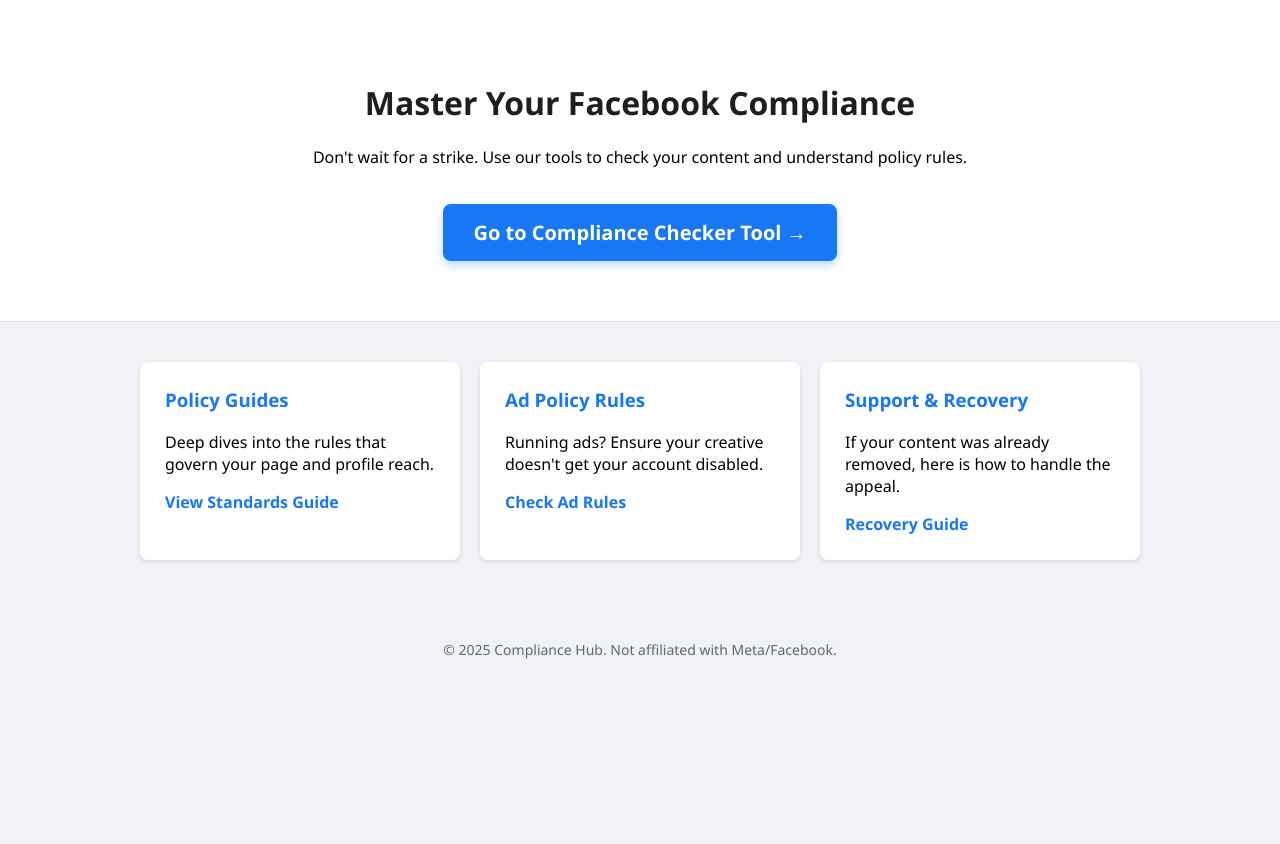
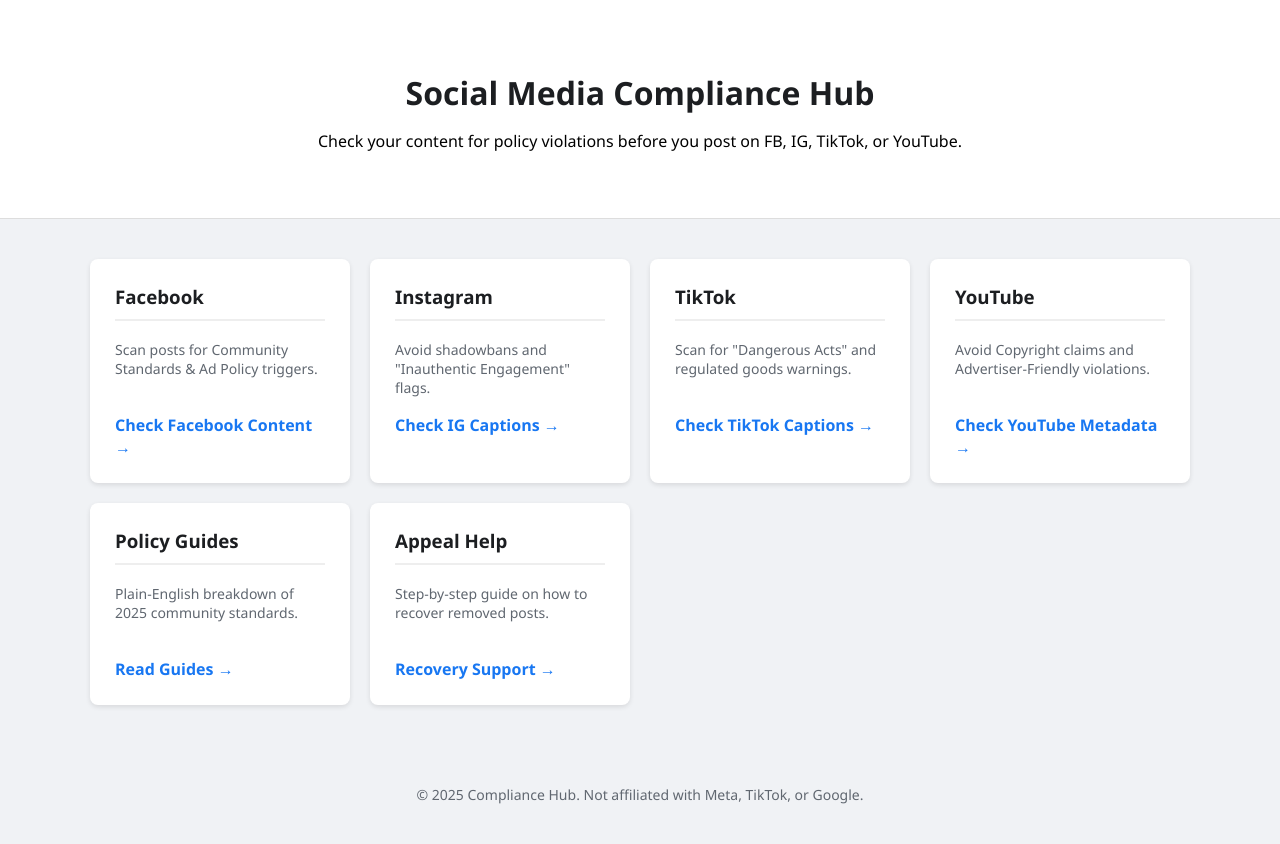
Before and after one commit to docii1809-tech/facebook-compliance, a plain HTML site: page index.html in a window 1280 px wide. Before the commit the page ends 800 px from the top, so only its background shows below. Drawn offline with Linux system fonts and the light colour scheme.

Commit message:
Update index.html

```diff
--- a/index.html
+++ b/index.html
@@ -3,52 +3,76 @@
 <head>
     <meta charset="UTF-8">
     <meta name="viewport" content="width=device-width, initial-scale=1.0">
-    <!-- GOOGLE VERIFICATION TAG START -->
-   <meta name="google-site-verification" content="MSHYprZVMBAyzRxQvfP5phYPrsZw9DiVMQsD41XAAcE" /> <meta name="google-site-verification" content="Apib7-x98H0j5cPqHWwSMm6dNU4GmODRoqxLiDzdx9I" />
-    <!-- GOOGLE VERIFICATION TAG END -->
-    <title>Facebook Compliance Hub – Avoid Bans & Strikes</title>
+    <!-- Keep your verification tags here -->
+    <meta name="google-site-verification" content="MSHYprZVMBAyzRxQvfP5phYPrsZw9DiVMQsD41XAAcE" />
+    <title>Social Compliance Hub – Avoid Bans & Strikes</title>
     <style>
         :root { --fb-blue: #1877F2; --fb-bg: #F0F2F5; }
         body { font-family: Segoe UI, sans-serif; background: var(--fb-bg); margin: 0; padding: 0; }
-        .hero { background: white; padding: 60px 20px; text-align: center; border-bottom: 1px solid #ddd; }
-        .hero h1 { font-size: 32px; color: #1c1e21; }
-        .btn-main { background: var(--fb-blue); color: white; padding: 15px 30px; text-decoration: none; border-radius: 8px; font-weight: bold; font-size: 20px; display: inline-block; margin-top: 20px; box-shadow: 0 4px 10px rgba(24, 119, 242, 0.3); }
-        .grid { max-width: 1000px; margin: 40px auto; display: grid; grid-template-columns: repeat(auto-fit, minmax(300px, 1fr)); gap: 20px; padding: 0 20px; }
-        .card { background: white; padding: 25px; border-radius: 8px; box-shadow: 0 2px 5px rgba(0,0,0,0.1); text-align: left; }
-        .card h3 { margin-top: 0; color: var(--fb-blue); }
-        .card a { color: #1877F2; text-decoration: none; font-weight: bold; }
+        .hero { background: white; padding: 50px 20px; text-align: center; border-bottom: 1px solid #ddd; }
+        .hero h1 { font-size: 32px; color: #1c1e21; margin-bottom: 10px; }
+        .grid { max-width: 1100px; margin: 40px auto; display: grid; grid-template-columns: repeat(auto-fit, minmax(250px, 1fr)); gap: 20px; padding: 0 20px; }
+        .card { background: white; padding: 25px; border-radius: 8px; box-shadow: 0 2px 5px rgba(0,0,0,0.1); transition: 0.3s; }
+        .card:hover { transform: translateY(-5px); box-shadow: 0 5px 15px rgba(0,0,0,0.1); }
+        .card h3 { margin-top: 0; color: #1c1e21; border-bottom: 2px solid #eee; padding-bottom: 10px; }
+        .card p { color: #606770; font-size: 14px; min-height: 60px; }
+        .card a { color: var(--fb-blue); text-decoration: none; font-weight: bold; font-size: 16px; }
         footer { text-align: center; padding: 40px; color: #606770; font-size: 14px; }
     </style>
 </head>
 <body>
 
 <div class="hero">
-    <h1>Master Your Facebook Compliance</h1>
-    <p>Don't wait for a strike. Use our tools to check your content and understand policy rules.</p>
-    <!-- FRONT AND CENTER LINK -->
-    <a href="facebook-compliance-checker.html" class="btn-main">Go to Compliance Checker Tool →</a>
+    <h1>Social Media Compliance Hub</h1>
+    <p>Check your content for policy violations before you post on FB, IG, TikTok, or YouTube.</p>
 </div>
 
 <div class="grid">
+    <!-- FB Tool -->
+    <div class="card">
+        <h3>Facebook</h3>
+        <p>Scan posts for Community Standards & Ad Policy triggers.</p>
+        <a href="facebook-compliance-checker.html">Check Facebook Content →</a>
+    </div>
+
+    <!-- IG Tool -->
+    <div class="card">
+        <h3>Instagram</h3>
+        <p>Avoid shadowbans and "Inauthentic Engagement" flags.</p>
+        <a href="instagram-compliance-checker.html">Check IG Captions →</a>
+    </div>
+
+    <!-- TikTok Tool -->
+    <div class="card">
+        <h3>TikTok</h3>
+        <p>Scan for "Dangerous Acts" and regulated goods warnings.</p>
+        <a href="tiktok-compliance-checker.html">Check TikTok Captions →</a>
+    </div>
+
+    <!-- YouTube Tool -->
+    <div class="card">
+        <h3>YouTube</h3>
+        <p>Avoid Copyright claims and Advertiser-Friendly violations.</p>
+        <a href="youtube-compliance-checker.html">Check YouTube Metadata →</a>
+    </div>
+
+    <!-- Guide 1 -->
     <div class="card">
         <h3>Policy Guides</h3>
-        <p>Deep dives into the rules that govern your page and profile reach.</p>
-        <a href="facebook-community-standards.html">View Standards Guide</a>
+        <p>Plain-English breakdown of 2025 community standards.</p>
+        <a href="facebook-community-standards.html">Read Guides →</a>
     </div>
+
+    <!-- Guide 2 -->
     <div class="card">
-        <h3>Ad Policy Rules</h3>
-        <p>Running ads? Ensure your creative doesn't get your account disabled.</p>
-        <a href="facebook-ad-policy-rules.html">Check Ad Rules</a>
-    </div>
-    <div class="card">
-        <h3>Support & Recovery</h3>
-        <p>If your content was already removed, here is how to handle the appeal.</p>
-        <a href="why-facebook-removed-my-post.html">Recovery Guide</a>
+        <h3>Appeal Help</h3>
+        <p>Step-by-step guide on how to recover removed posts.</p>
+        <a href="why-facebook-removed-my-post.html">Recovery Support →</a>
     </div>
 </div>
 
 <footer>
-    &copy; 2025 Compliance Hub. Not affiliated with Meta/Facebook.
+    &copy; 2025 Compliance Hub. Not affiliated with Meta, TikTok, or Google.
 </footer>
 
 </body>
```
